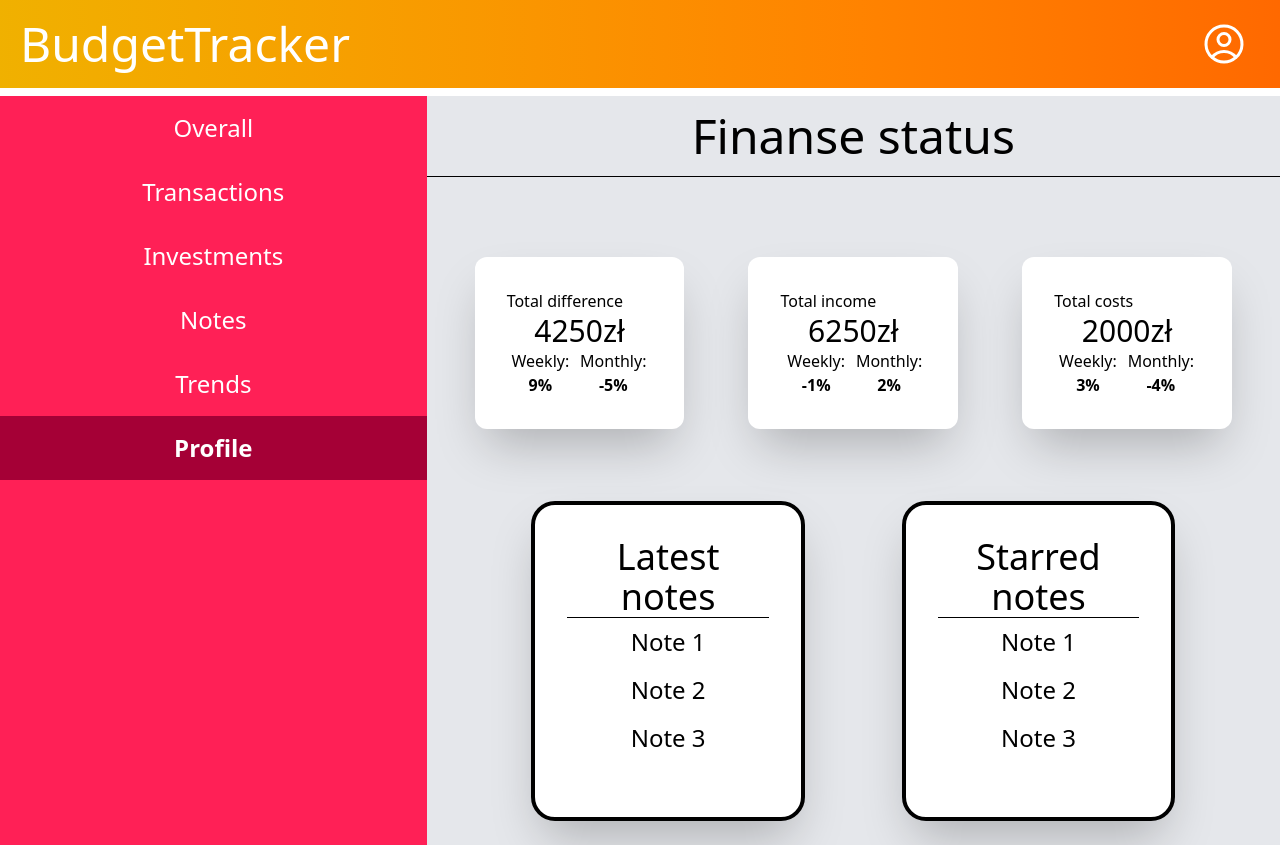
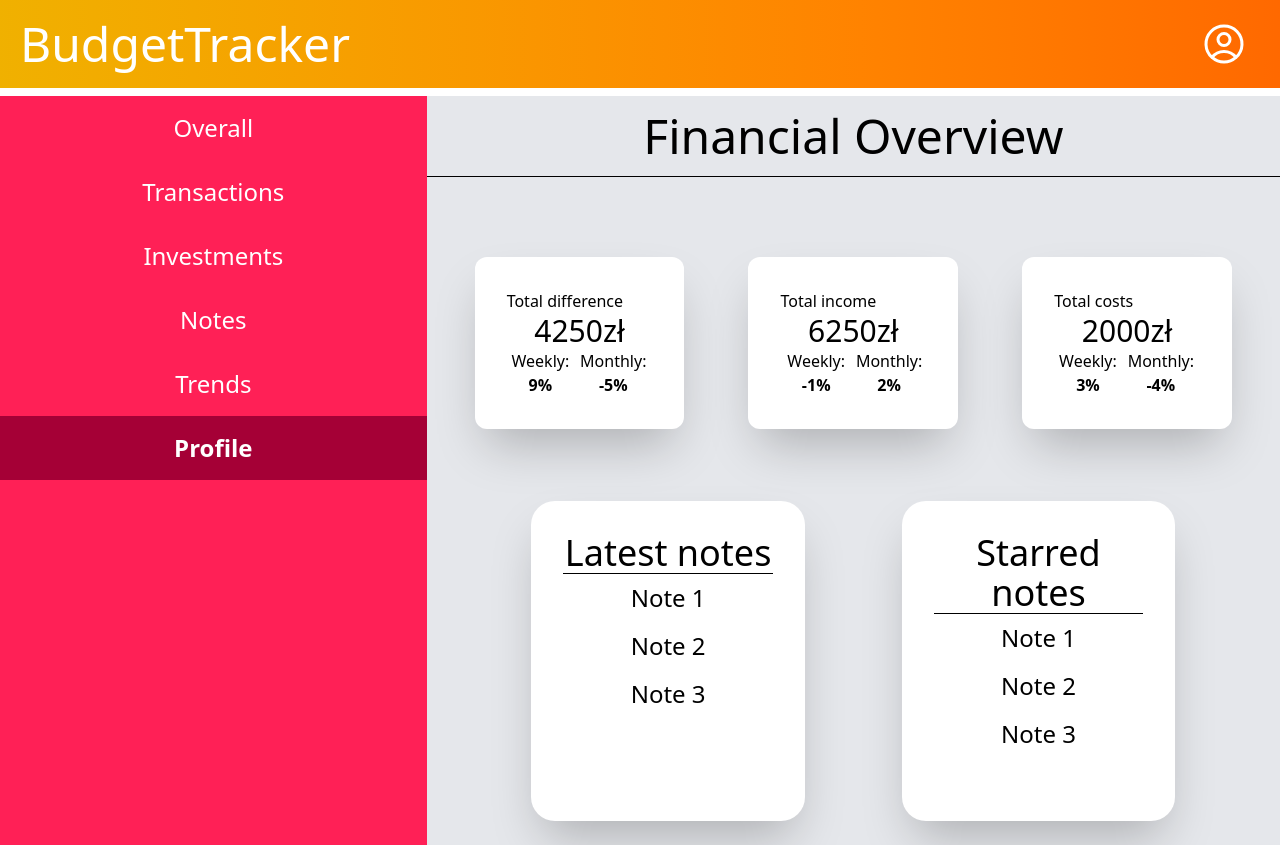
Before and after one commit to LisZLisowni2/budget-tracker, a React (Vite) app in the folder frontend/: page /dashboard/overall in a window 1280 px wide. Built offline with nearby package versions, Linux system fonts and the light colour scheme; no server answers.

Commit message:
Fast update of Finance Overall

```diff
--- a/frontend/src/components/Dashboard/Overall.tsx
+++ b/frontend/src/components/Dashboard/Overall.tsx
@@ -38,7 +38,7 @@ export default function Overall() {
 
     return (
         <div className="flex justify-center items-center flex-col h-full *:p-4 max-lg:overflow-auto">
-            <h1 className="text-3xl lg:text-5xl">Finanse status</h1>
+            <h1 className="text-3xl lg:text-5xl">Financial Overview</h1>
             <hr className="w-full" />
             <div className="max-sm:flex-col flex flex-row w-full *:p-8 max-sm:*:my-3 md:*:m-8">
                 <StatsItem title="Total difference" value={ 4250 } currency="zł" weekDiff={ 9 } monthDiff={ -5 } />
@@ -53,7 +53,7 @@ export default function Overall() {
                     </div>
                 </div> */}
             <div className="flex max-sm:flex-col justify-evenly lg:w-full *:bg-white">
-                <div className="text-xl lg:text-2xl h-80 overflow-auto p-8 m-2 border-4 shadow-2xl lg:w-1/3 rounded-3xl">
+                <div className="text-xl lg:text-2xl h-80 overflow-auto p-8 m-2 shadow-2xl lg:w-1/3 rounded-3xl">
                     <h2 className="text-3xl lg:text-4xl">Latest notes</h2>
                     <hr />
                     <ul className="*:p-2">
@@ -62,7 +62,7 @@ export default function Overall() {
                         <li>Note 3</li>
                     </ul>
                 </div>
-                <div className="text-xl lg:text-2xl h-80 overflow-auto p-8 m-2 border-4 shadow-2xl lg:w-1/3 rounded-3xl">
+                <div className="text-xl lg:text-2xl h-80 overflow-auto p-8 m-2 shadow-2xl lg:w-1/3 rounded-3xl">
                     <h2 className="text-3xl lg:text-4xl">Starred notes</h2>
                     <hr />
                     <ul className="*:p-2">
```
